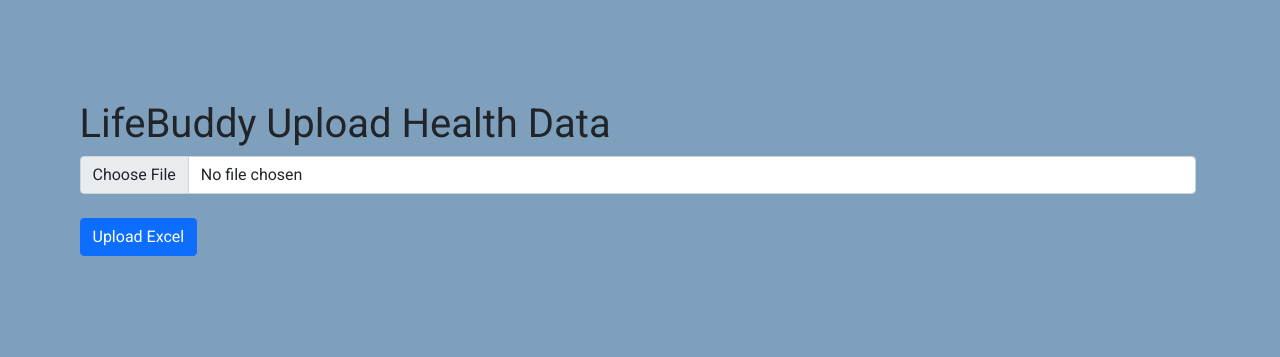
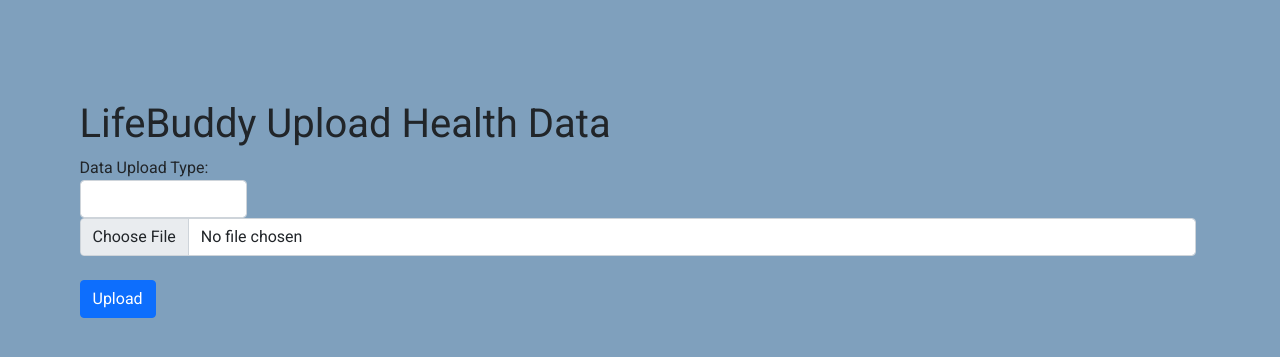
Before and after one commit to costa-rica/lifeBuddyWebApp_v1, a Flask app: a page that uses LifeBuddyWebApp/templates/upload_health_data.html in a window 1280 px wide. Shown: the part 134-491 px from the top of the page. Run offline with Flask 2, Linux system fonts and the light colour scheme; the visitor is signed in with stand-in values (Sample User, id 1); data comes from the database, SQL or seed files in the repository; parts of the project's set-up code (start-up, migrations or seed data) failed here and were passed over; some libraries are stand-ins or nearby versions.

Commit message:
Functionality imporovement: file upload for polar zip data works but needs imporovement. Right now too much hard coded stuff goes into database. I think i can write more code to get details from the json data in the polar zip files. Ill work on that tomorrow

```diff
--- a/LifeBuddyWebApp/config.py
+++ b/LifeBuddyWebApp/config.py
@@ -22,7 +22,7 @@ class Config:
     MAIL_PASSWORD = config.get('MAIL_PASSWORD_KM')
     MAIL_USERNAME = config.get('MAIL_USERNAME_KM')
     DEBUG = True
-    # UPLOADED_FILES_FOLDER = os.path.join(os.path.dirname(__file__), 'static/files')
+    UPLOADED_FILES_FOLDER = os.path.join(os.path.dirname(__file__), 'static/files_uploaded')
     # UTILITY_FILES_FOLDER = os.path.join(os.path.dirname(__file__), 'static/files_utility')
     # QUERIES_FOLDER = os.path.join(os.path.dirname(__file__), 'static/queries')
     # FILES_DATABASE = os.path.join(os.path.dirname(__file__), 'static/files_database')
--- a/LifeBuddyWebApp/main/routes.py
+++ b/LifeBuddyWebApp/main/routes.py
@@ -6,10 +6,14 @@ from LifeBuddyWebApp.models import User, Variables
 from flask_login import login_user, current_user, logout_user, login_required
 import secrets
 import os
-from datetime import datetime, date, time
+from datetime import datetime, date, time, timedelta
 import datetime
 from sqlalchemy import func, desc
 import pandas as pd
+import json
+import zipfile
+from LifeBuddyWebApp.main.utils import json_dict_to_df_dict
+
 
 main = Blueprint('main', __name__)
 
@@ -22,4 +26,50 @@ def dashboard():
 @main.route("/upload health data", methods=["GET","POST"])
 @login_required
 def upload_health_data():
+
+    if request.method == 'POST':
+        print('POST method')
+        formDict = request.form.to_dict()
+        filesDict = request.files.to_dict()
+        print('formDict:::', formDict)
+        print('filesDict:::', filesDict)
+        if formDict.get('upload_file_button'):
+            print('upload button pressed')
+            #save file
+            uploaded_file = request.files['uploaded_file']
+            current_files_dir=os.path.join(current_app.config['UPLOADED_FILES_FOLDER'])
+            uploaded_file.save(os.path.join(current_files_dir,uploaded_file.filename))
+
+            #TODO: polar upload should be a utility of its own. Code should
+            #look in json files and pull heart rate by second, distance and speed.
+            #right now ***too much hard coded stuff in json_dict_to_df_dict***
+
+            #get files to json dict
+            polar_zip=zipfile.ZipFile(os.path.join(current_app.config[
+                'UPLOADED_FILES_FOLDER'], uploaded_file.filename))
+
+            polar_data_dict={}
+            for i in polar_zip.filelist:
+                polar_data_dict[i.filename]=json.loads(polar_zip.read(i.filename))
+
+
+            #get files to df dict
+            polar_df_dict=json_dict_to_df_dict(polar_data_dict)
+
+            #upload to database
+            skip_count=0
+            for i,j in polar_df_dict.items():
+                if i not in [i[0] for i in db.session.query(Variables.source_filename).all()]:
+                    j.to_sql('variables',db.engine,if_exists='append', index=False)
+                else:
+                    skip_count+=1
+
+            print('skip_count:::',skip_count)
+
+            flash(f'Files uploaded', 'success')
+            return redirect(url_for('main.upload_health_data'))
+
+
+
+
     return render_template('upload_health_data.html')
--- a/LifeBuddyWebApp/models.py
+++ b/LifeBuddyWebApp/models.py
@@ -56,16 +56,19 @@ class Post(db.Model):
 
 class Variables(db.Model):
     id = db.Column(db.Integer, primary_key=True)
-    var_type = db.Column(db.Text)
-    var_date = db.Column(db.Date, nullable=True)
+    var_activity = db.Column(db.Text) #walking, running, empty is ok for something like mood
+    var_type = db.Column(db.Text) #heart rate, mood, weight, etc.
+    var_datetime_utc = db.Column(db.DateTime, nullable=True)
     var_periodicity = db.Column(db.Text)
     var_value = db.Column(db.Text)
     var_unit = db.Column(db.Text)
-    time_stamp = db.Column(db.DateTime, nullable=False, default=datetime.now)
+    var_timezone_utc_delta_in_mins = db.Column(db.Float) #difference bewteen utc and timezone of exercise
+    time_stamp_utc = db.Column(db.DateTime, nullable=False, default=datetime.utcnow)
     user_id=db.Column(db.Integer, db.ForeignKey('user.id'), nullable=False)
+    source_filename =db.Column(db.Text)
     # km_tracking_id = db.relationship('Tracking_inv', backref='update_inv_record', lazy=True)
 
 
     def __repr__(self):
         return f"Variables('{self.id}',var_type:'{self.var_type}'," \
-        f"'var_date: {self.var_date}', var_value: '{self.var_value}', var_unit: '{self.var_unit}')"
+        f"'var_date: {self.var_datetime_utc}', var_value: '{self.var_value}', var_unit: '{self.var_unit}')"
--- a/LifeBuddyWebApp/static/css/main.css
+++ b/LifeBuddyWebApp/static/css/main.css
@@ -79,4 +79,8 @@ section.dashboard .current_chart_div > label {
 section.upload_health_data {
   padding: 100px 10px 100px 5px;
 }
+
+section.upload_health_data .input_1 {
+  width: 15%;
+}
 /*# sourceMappingURL=main.css.map */
--- a/LifeBuddyWebApp/static/css/main.scss
+++ b/LifeBuddyWebApp/static/css/main.scss
@@ -78,4 +78,8 @@ section.dashboard {
 /*Upload Health Data*/
 section.upload_health_data {
     padding: 100px 10px 100px 5px;
+    .input_1{
+        width:15%;
+    }
+
 }
--- a/LifeBuddyWebApp/templates/upload_health_data.html
+++ b/LifeBuddyWebApp/templates/upload_health_data.html
@@ -7,8 +7,21 @@
         <form method="POST" action="" enctype="multipart/form-data">
 
             <h1>LifeBuddy Upload Health Data</h1>
-            <input type="file" class="form-control" name="excelFileUpload"/><br/>
-            <button type="submit" class="btn btn-primary" name="uploadExcel" value=True>Upload Excel</button><br/>
+
+            <div class="">
+
+            </div>
+            <div class="">
+                Data Upload Type:
+                <input type="text" class="form-control input_1" name="upload_type"  list="upload_type_list">
+                <datalist id="upload_type_list">
+                        <option>Polar Flow</option>
+                </datalist>
+            </div>
+
+
+            <input type="file" class="form-control" name="uploaded_file"/><br/>
+            <button type="submit" class="btn btn-primary" name="upload_file_button" value=True>Upload</button><br/>
 
         </form>
     </div>
```
Also changed, not shown: LifeBuddyWebApp/main/utils.py (added, +41 -0 lines), 6 other files.
